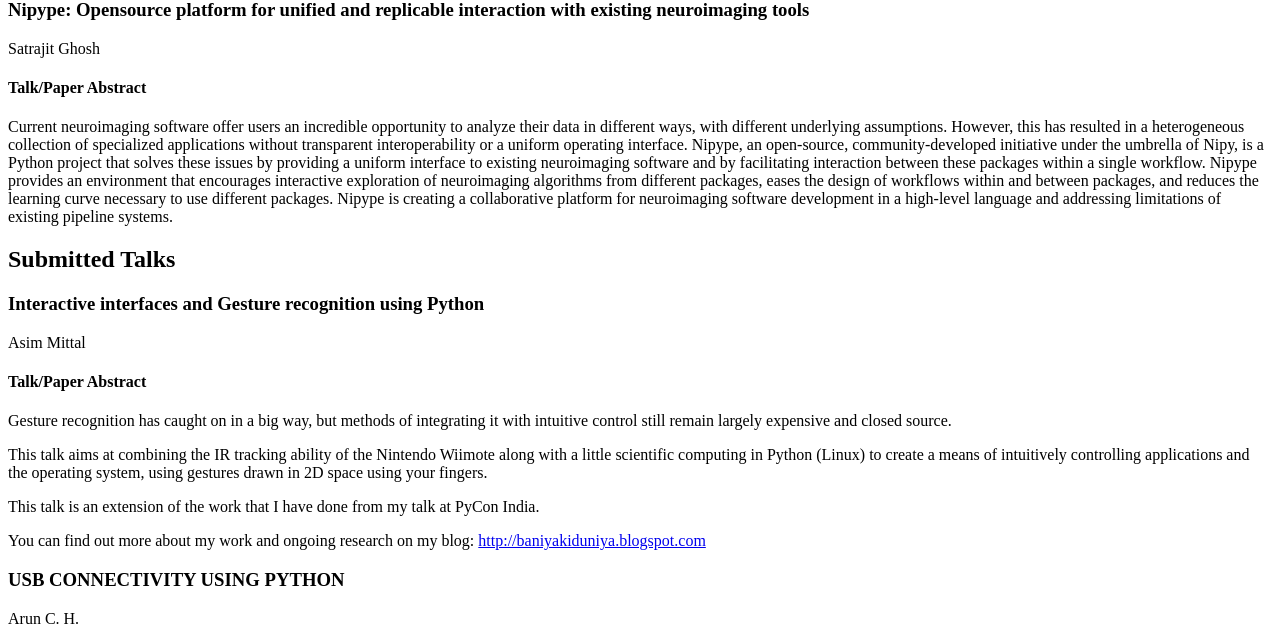
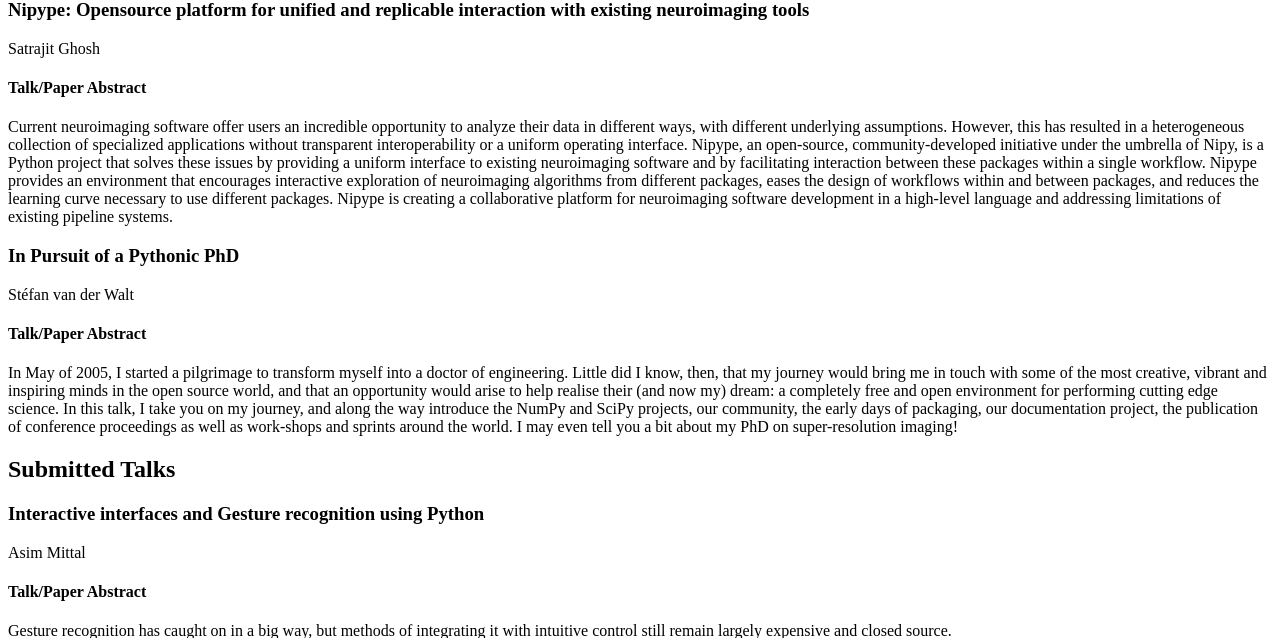
Before and after one commit to FOSSEE/scipycon, a Django app: template project/templates/talk/conf_schedule.html in a window 1280 px wide. Shown: the part 3186-3824 px from the top of the page. Run offline with Django 3.2, Linux system fonts and the light colour scheme; the template is opened without the code that fills it, so the values that code supplies are empty.

Commit message:
Added Stefan's talk.

```diff
--- a/project/templates/talk/conf_schedule.html
+++ b/project/templates/talk/conf_schedule.html
@@ -55,7 +55,7 @@
 <tr><td class="right">09:00-10:00</td><td class="left">John Hunter</td><td class="left"><b>Special Talk</b>: <a href="#sec-3_4">matplotlib: Beyond the simple plot</a></td></tr>
 <tr><td class="right">10:00-10:45</td><td class="left">Prabhu Ramachandran</td><td class="left"><b>Invited Talk</b>: <a href="#sec-3_5">Mayavi : Bringing Data to Life</a></td></tr>
 <tr><td class="right">10:45-11:00</td><td class="left"></td><td class="left">Tea</td></tr>
-<tr><td class="right">11:00-11:45</td><td class="left">Stéfan van der Walt</td><td class="left"><b>Invited Talk</b></td></tr>
+<tr><td class="right">11:00-11:45</td><td class="left">Stéfan van der Walt</td><td class="left"><b>Invited Talk</b>: <a href="#sec-3_7">In Pursuit of a Pythonic PhD</a></td></tr>
 <tr><td class="right">11:45-12:15</td><td class="left">Dharhas Pothina</td><td class="left"><a href="#sec-4_6">HyPy &amp; HydroPic: Using python to analyze hydrographic survey data</a></td></tr>
 <tr><td class="right">12:15-12:35</td><td class="left">Prashant Agrawal</td><td class="left"><a href="#sec-4_18">A Parallel 3D Flow Solver in Python Based on Vortex Methods</a></td></tr>
 <tr><td class="right">12:35-13:05</td><td class="left">Ajith Kumar</td><td class="left"><a href="#sec-4_12">Python in Science Experiments using Phoenix</a></td></tr>
@@ -278,6 +278,35 @@ of existing pipeline systems.
 
 
 
+
+
+
+
+
+<h3 id="sec-3_7">In Pursuit of a Pythonic PhD </h3>
+
+
+<p>Stéfan van der Walt
+</p>
+
+
+
+<h4 id="sec-3_7_1">Talk/Paper Abstract </h4>
+
+
+<p>In May of 2005, I started a pilgrimage to transform myself into
+a doctor of engineering. Little did I know, then, that my
+journey would bring me in touch with some of the most creative,
+vibrant and inspiring minds in the open source world, and that
+an opportunity would arise to help realise their (and now my)
+dream: a completely free and open environment for performing
+cutting edge science. In this talk, I take you on my journey,
+and along the way introduce the NumPy and SciPy projects, our
+community, the early days of packaging, our documentation
+project, the publication of conference proceedings as well as
+work-shops and sprints around the world. I may even tell you a
+bit about my PhD on super-resolution imaging!
+</p>
 
 
 
```
